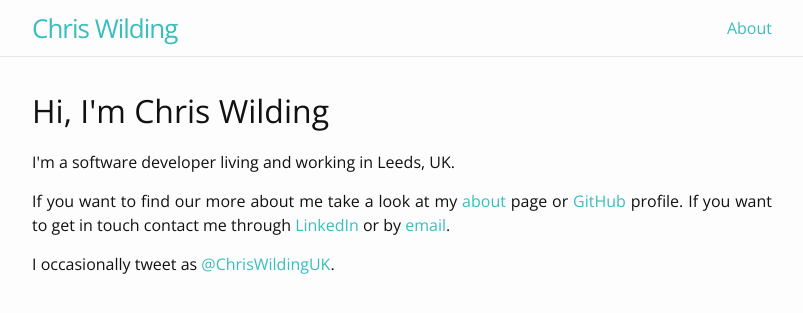
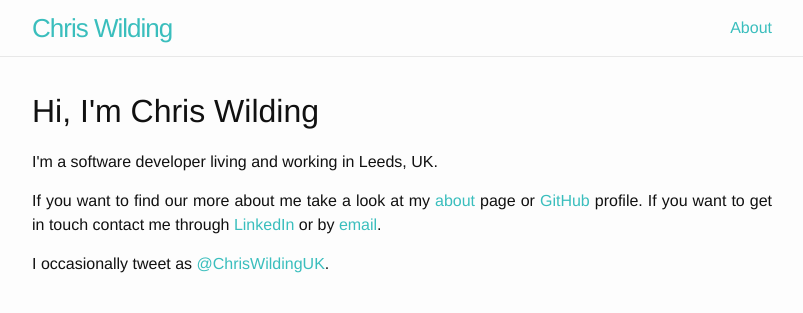
Before and after one commit to ChrisWilding/ChrisWilding.github.io, a Jekyll site: the page built from index.html, in a window 1280 px wide. Shown: the top 313 px of the page, without its empty margins (238-1041 px from the left). Built offline with Jekyll 4.4.1, drawn with Linux system fonts in a browser that asks for light colours.

Commit message:
Remove Open Sans webfont

```diff
--- a/_includes/head.html
+++ b/_includes/head.html
@@ -4,7 +4,6 @@
   <meta name="viewport" content="width=device-width, initial-scale=1">
   <title>{% if page.title %}{{ page.title | escape }}{% else %}{{ site.title | escape }}{% endif %}</title>
   <meta name="description" content="{% if page.excerpt %}{{ page.excerpt | strip_html | strip_newlines | truncate: 160 }}{% else %}{{ site.description }}{% endif %}">
-  <link rel="stylesheet" href="https://fonts.googleapis.com/css?family=Open+Sans">
   <link rel="stylesheet" href="{{ "/css/main.css" | prepend: site.baseurl }}">
   <link rel="canonical" href="{{ page.url | replace:'index.html','' | prepend: site.baseurl | prepend: site.url }}">
   <link rel="alternate" type="application/rss+xml" title="{{ site.title }}" href="{{ "/feed.xml" | prepend: site.baseurl | prepend: site.url }}">
--- a/css/main.scss
+++ b/css/main.scss
@@ -2,7 +2,7 @@
 ---
 @charset "utf-8";
 
-$base-font-family: "Open Sans", sans-serif;
+$base-font-family: Helvetica, sans-serif;
 $base-font-size:   16px;
 $base-font-weight: 400;
 $small-font-size:  $base-font-size * 0.875;
```
